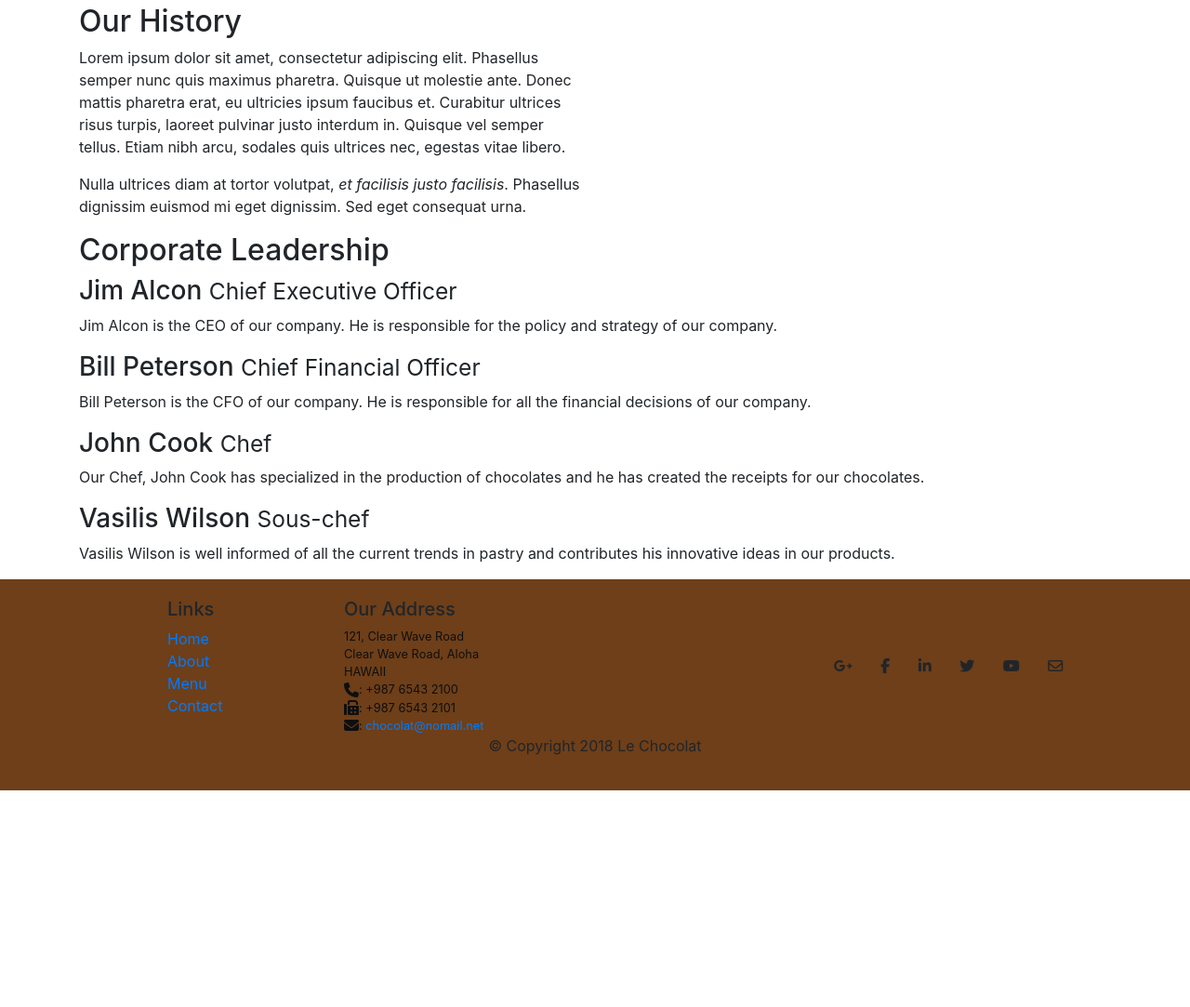
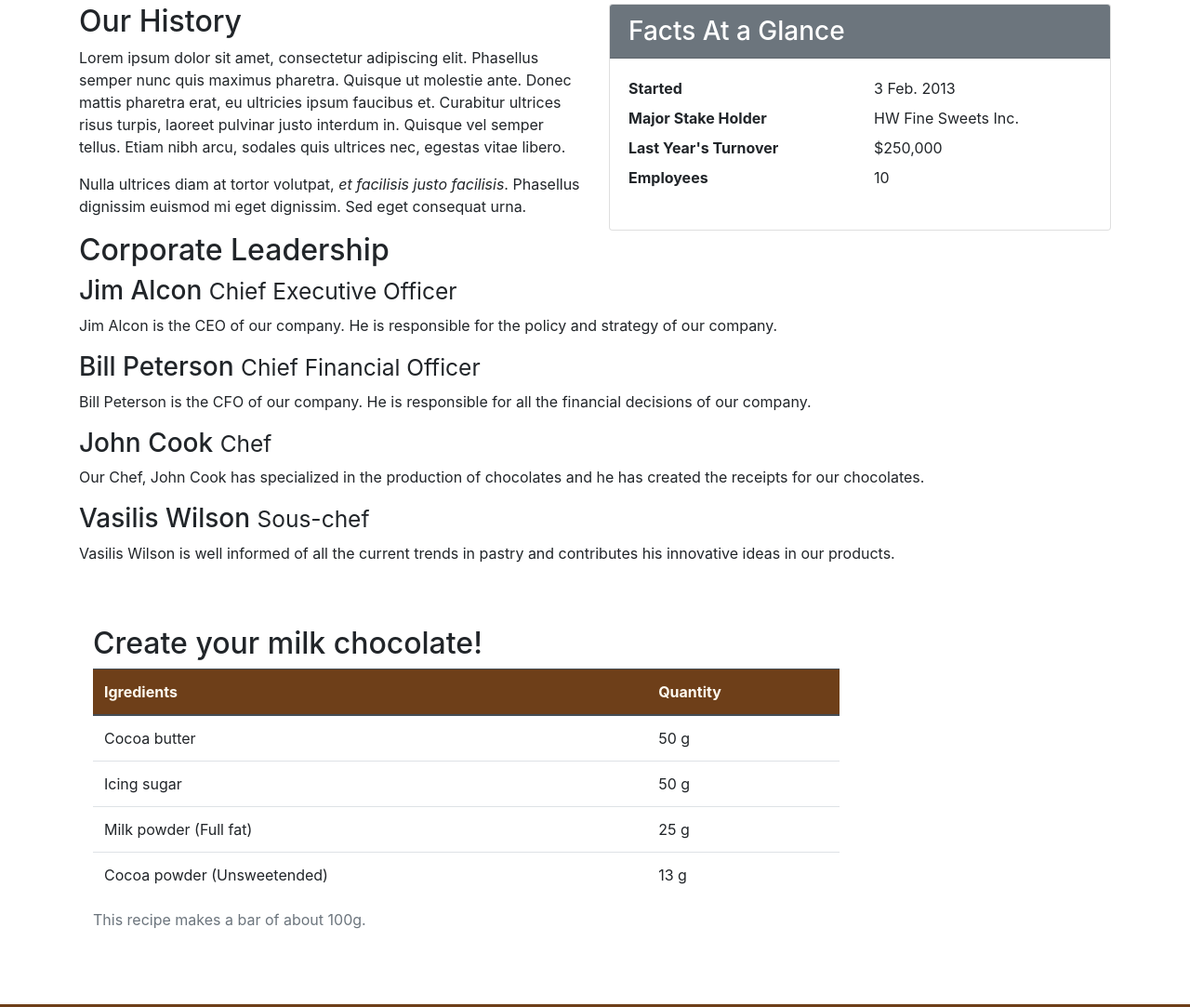
Before and after one commit to charap199/lechocolat, a plain HTML site: page aboutus.html in a window 1280 px wide. Shown: the part 437-1520 px from the top of the page at 93% size. Before the commit the page ends 1287 px from the top, so only its background shows below. Drawn offline with nearby package versions, Linux system fonts and the light colour scheme.

Commit message:
Tables and Cards

```diff
--- a/aboutus.html
+++ b/aboutus.html
@@ -42,7 +42,7 @@
         <div class="container">
             <div class="row row-header">
                 <div class="col-12 col-sm-8">
-                    <h1 style="font-family: 'Shadows Into Light', cursive;">Le Chocolat</h1>
+                    <h1 style="font-family: 'Pacifico', cursive;">Le Chocolat</h1>
                     <p>We combine experience with creativity to create innovative tastes based on classic chocolate
                         recipes. Our creations will travel you in the chocolate world!</p>
                 </div>
@@ -78,6 +78,21 @@
                     euismod mi eget dignissim. Sed eget consequat urna. </p>
             </div>
             <div class="col col-sm ">
+                <div class="card">
+                    <h3 class="card-header bg-secondary text-white">Facts At a Glance</h3>
+                    <div class="card-body">
+                        <dl class="row">
+                            <dt class="col-6">Started</dt>
+                            <dd class="col-6">3 Feb. 2013</dd>
+                            <dt class="col-6">Major Stake Holder</dt>
+                            <dd class="col-6">HW Fine Sweets Inc.</dd>
+                            <dt class="col-6">Last Year's Turnover</dt>
+                            <dd class="col-6">$250,000</dd>
+                            <dt class="col-6">Employees</dt>
+                            <dd class="col-6">10</dd>
+                        </dl>
+                    </div>
+                </div>
             </div>
         </div>
 
@@ -97,6 +112,43 @@
                 <h3>Vasilis Wilson <small>Sous-chef </small></h3>
                 <p>Vasilis Wilson is well informed of all the current trends in pastry and contributes his innovative
                     ideas in our products. </p>
+            </div>
+        </div>
+
+        <div class="row row-content">
+            <div class="col-12 col-sm-9">
+                <h2> Create your milk chocolate!</h2>
+                <div class="table-responsive">
+                    <table class="table table-hover">
+                        <caption>This recipe makes a bar of about 100g.</caption>
+                        <thead class="thead-dark">
+                            <tr>
+                                <th>Igredients</th>
+                                <th>Quantity</th>
+                            </tr>
+                        </thead>
+                        <tbody>
+                            <tr>
+                                <td>Cocoa butter</td>
+                                <td>50 g</td>
+                            </tr>
+                            <tr>
+                                <td>Icing sugar</td>
+                                <td>50 g</td>
+                            </tr>
+                            <tr>
+                                <td>Milk powder (Full fat)</td>
+                                <td>25 g</td>
+                            </tr>
+                            <tr>
+                                <td>Cocoa powder (Unsweetended)</td>
+                                <td>13 g</td>
+                            </tr>
+                        </tbody>
+                    </table>
+                </div>
+            </div>
+            <div class="col-12 col-sm-3">
             </div>
         </div>
 
@@ -128,7 +180,7 @@
                 </div>
                 <div class="col-sm align-self-center">
                     <div style="text-align:center">
-                            <a class="btn btn-social-icon btn-google-plus" href ="http://google.com/+">
+                        <a class="btn btn-social-icon btn-google-plus" href="http://google.com/+">
                             <i class="fa fa-google-plus"></i></a>
                         <a class="btn btn-social-icon btn-facebook" href="http://www.facebook.com/profile.php?id=">
                             <i class="fa fa-facebook"></i></a>
--- a/css/styles.css
+++ b/css/styles.css
@@ -34,3 +34,8 @@ body{
 .bg-light {
     background-color: #dbb08d !important;
 }
+.table .thead-dark th{
+    color:floralwhite;
+    background-color:#6E3F19
+}
+tr:hover {background-color:#dbb08db0!important}
```
Also changed, not shown: index.html (+1 -1 lines). Lines whose indentation alone changed are shown as unchanged.
